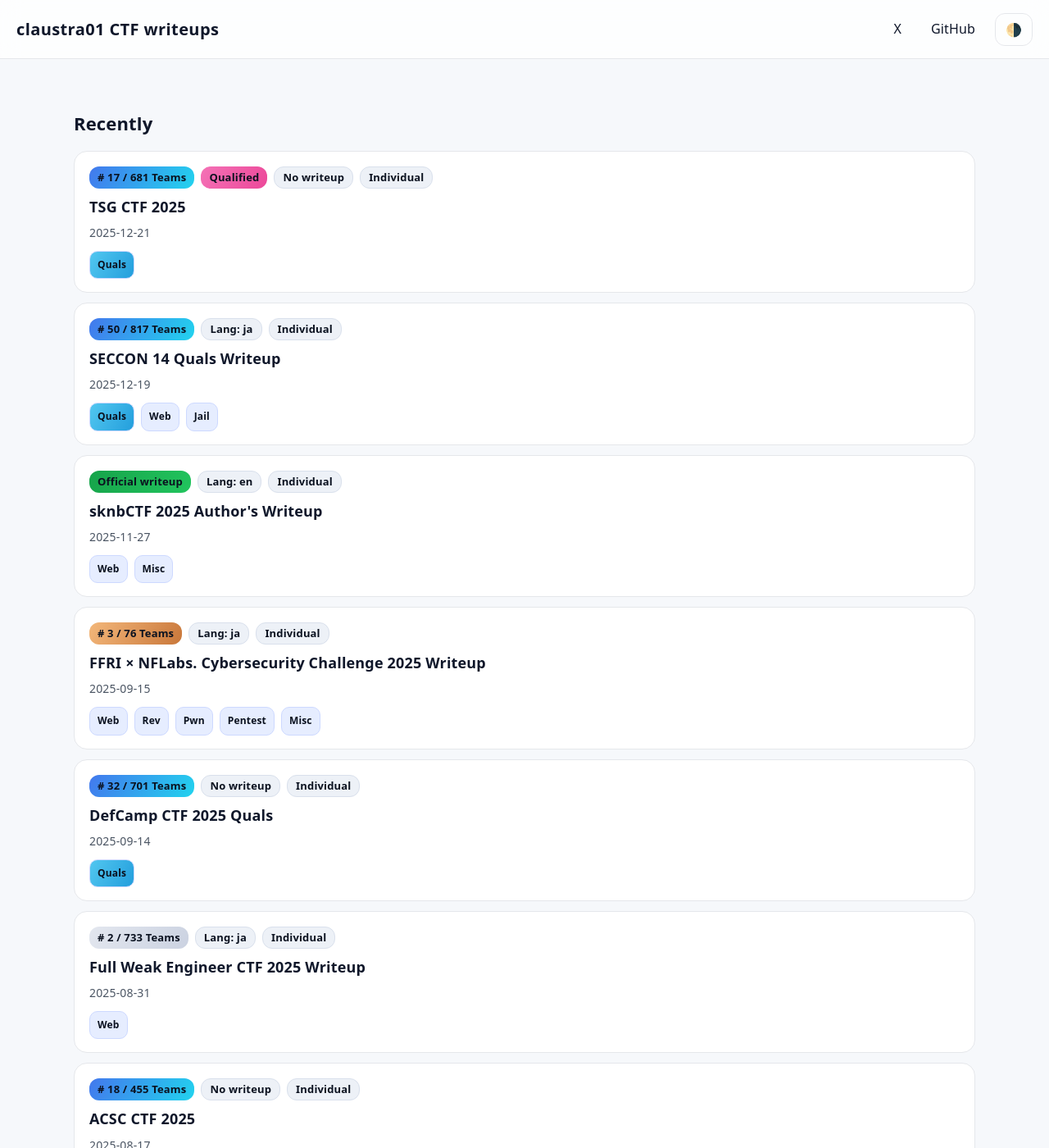
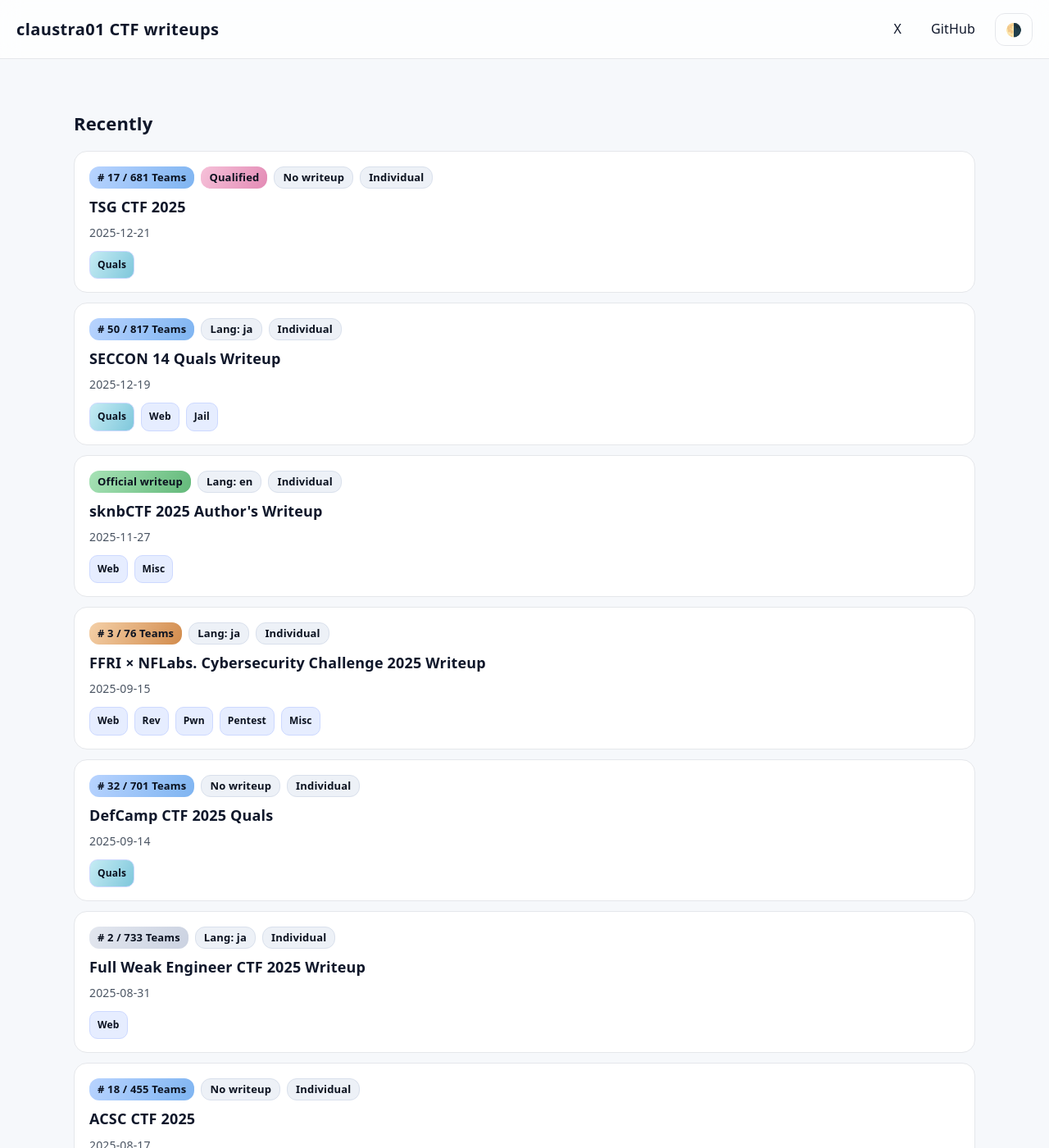
Before and after one commit to claustra01/my-ctf-writeups, a Jekyll site: the page built from index.md, in a window 1280 px wide and 1400 px high. Shown: the whole window at 82% size. Built offline with Jekyll 4.4.1, drawn with Linux system fonts in a browser that asks for light colours.

Commit message:
update: light-theme tag color

```diff
--- a/assets/css/main.css
+++ b/assets/css/main.css
@@ -15,17 +15,17 @@
   --pill-ghost-bg: #edf1f7;
   --pill-ghost-border: #d9e0ec;
   --pill-text: #0b1220;
-  --pill-flag: linear-gradient(120deg, #16a34a, #22c55e);
-  --pill-qualified: linear-gradient(120deg, #f472b6, #ec4899);
-  --pill-rank: linear-gradient(120deg, #4378ed, #22d3ee);
+  --pill-flag: linear-gradient(120deg, #a7e2b6, #63b97a);
+  --pill-qualified: linear-gradient(120deg, #f6c1d9, #e38bb5);
+  --pill-rank: linear-gradient(120deg, #b9d4ff, #7eb4f1);
   --pill-rank-silver: linear-gradient(120deg, #e3e7ef, #cbd2e1);
-  --pill-rank-gold: linear-gradient(120deg, #fde68a, #f59e0b);
-  --pill-rank-bronze: linear-gradient(120deg, #f3b77a, #c9773a);
+  --pill-rank-gold: linear-gradient(120deg, #fdeab8, #f0c15c);
+  --pill-rank-bronze: linear-gradient(120deg, #f4d0a8, #d28b4c);
   --tag-bg: #e6edff;
   --tag-text: #0b1220;
   --tag-border: #cdd9ff;
-  --tag-quals: linear-gradient(120deg, #52c7f0, #239edc);
-  --tag-finals: linear-gradient(120deg, #f4729a, #ec4899);
+  --tag-quals: linear-gradient(120deg, #c6ecf4, #7ec7db);
+  --tag-finals: linear-gradient(120deg, #f8c6d1, #ee8fb0);
   --blockquote-bg: #f8fafc;
   --code-inline-bg: #e5edff;
   --code-block-bg: #0f172a;
```
